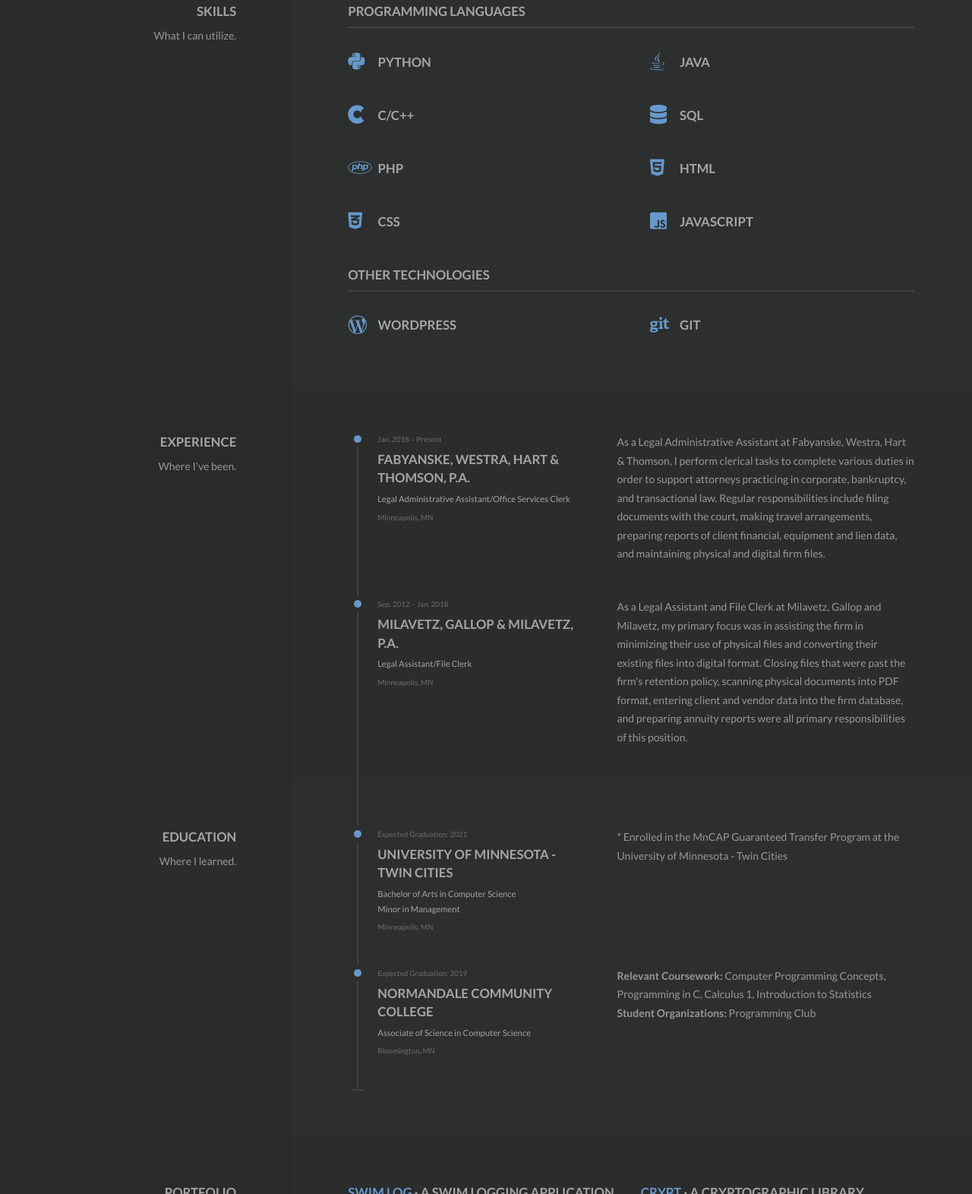
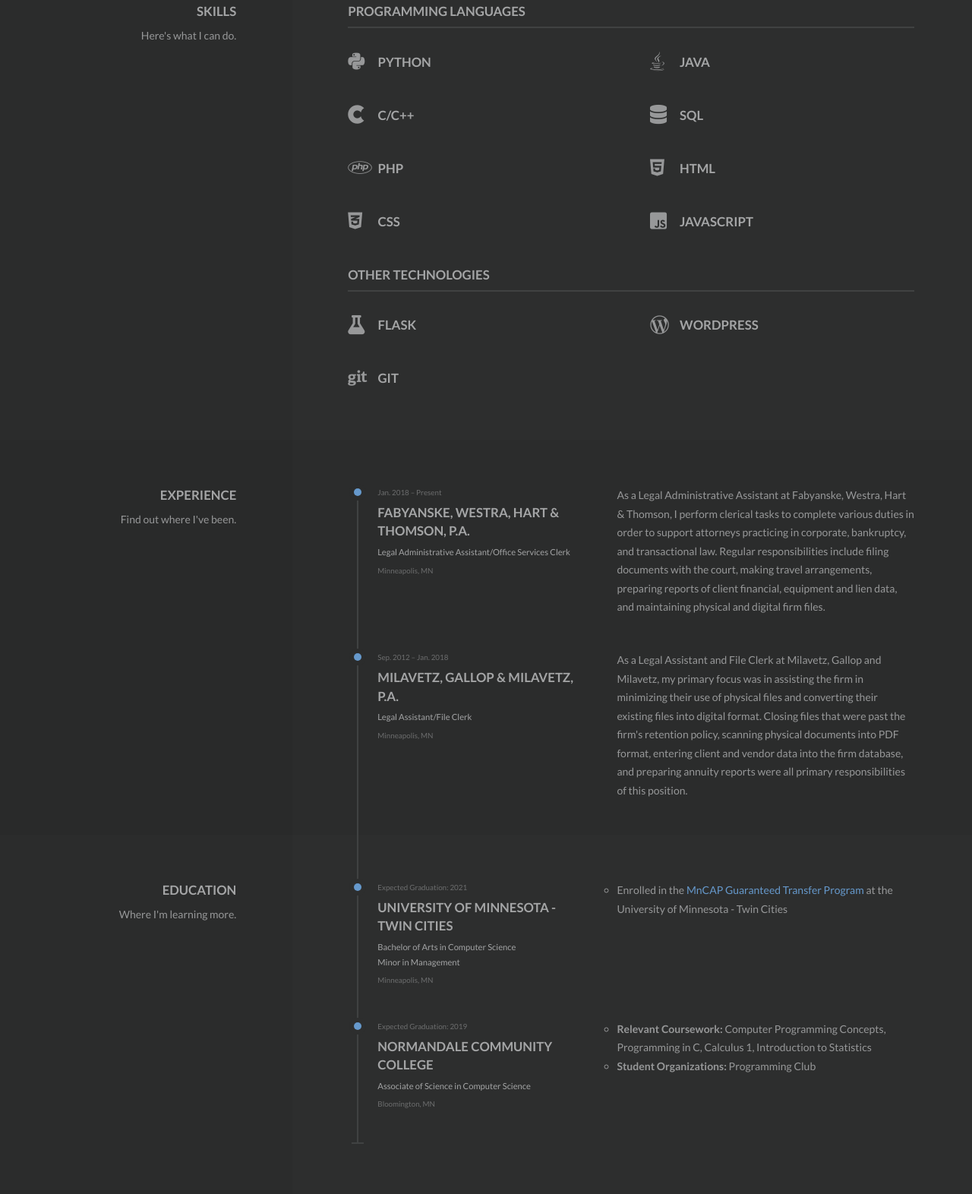
Before and after one commit to davidsalazkin/personal_portfolio, a plain HTML site: page index.html in a window 1280 px wide. Shown: the part 1228-2800 px from the top of the page at 76% size. Drawn offline with Linux system fonts and the light colour scheme.

Commit message:
content revisions

```diff
--- a/index.html
+++ b/index.html
@@ -208,7 +208,7 @@
                                     About
                                 </h2>
                                 <div class="o-content__body  o-section__description">
-                                    Who I am.
+                                    This is me.
                                 </div>
                             </div>
                         </header><!-- /o-section__header -->
@@ -258,7 +258,7 @@
                                     Skills
                                 </h2>
                                 <div class="o-content__body  o-section__description">
-                                    What I can utilize.
+                                    Here's what I can do.
                                 </div>
                             </div>
                         </header><!-- /o-section__header -->
@@ -272,7 +272,7 @@
                                 <div class="o-grid__col-sm-6">
                                     <div class="o-media  o-media--block  o-content">
                                         <div class="o-media__figure">
-                                            <div class="c-number  t-primary-color">
+                                            <div class="c-number">
                                                 <i class="fab fa-lg fa-python" style="font-weight: 400"></i>
                                             </div>
                                         </div>
@@ -288,7 +288,7 @@
                                 <div class="o-grid__col-sm-6">
                                     <div class="o-media  o-media--block  o-content">
                                         <div class="o-media__figure">
-                                            <div class="c-number  t-primary-color">
+                                            <div class="c-number">
                                                 <i class="fab fa-lg fa-java"></i>
                                             </div>
                                         </div>
@@ -304,7 +304,7 @@
                                 <div class="o-grid__col-sm-6">
                                     <div class="o-media  o-media--block  o-content">
                                         <div class="o-media__figure">
-                                            <div class="c-number  t-primary-color">
+                                            <div class="c-number">
                                                 <i class="fab fa-lg fa-cuttlefish" style="font-weight: 400"></i>
                                             </div>
                                         </div>
@@ -320,7 +320,7 @@
                                 <div class="o-grid__col-sm-6">
                                     <div class="o-media  o-media--block  o-content">
                                         <div class="o-media__figure">
-                                            <div class="c-number  t-primary-color">
+                                            <div class="c-number">
                                                 <i class="fas fa-lg fa-database"></i>
                                             </div>
                                         </div>
@@ -336,8 +336,8 @@
                                 <div class="o-grid__col-sm-6">
                                     <div class="o-media  o-media--block  o-content">
                                         <div class="o-media__figure">
-                                            <div class="c-number  t-primary-color">
-                                                <i class="fab fa-lg fa-php" style="font-weight: 400"></i>
+                                            <div class="c-number">
+                                                <i class="fab fa-lg fa-php"></i>
                                             </div>
                                         </div>
                                         <div class="o-media__body  o-content__body">
@@ -352,7 +352,7 @@
                                 <div class="o-grid__col-sm-6">
                                     <div class="o-media  o-media--block  o-content">
                                         <div class="o-media__figure">
-                                            <div class="c-number  t-primary-color">
+                                            <div class="c-number">
                                                 <i class="fab fa-lg fa-html5" style="font-weight: 400"></i>
                                             </div>
                                         </div>
@@ -368,7 +368,7 @@
                                 <div class="o-grid__col-sm-6">
                                     <div class="o-media  o-media--block  o-content">
                                         <div class="o-media__figure">
-                                            <div class="c-number  t-primary-color">
+                                            <div class="c-number">
                                                 <i class="fab fa-lg fa-css3-alt" style="font-weight: 400"></i>
                                             </div>
                                         </div>
@@ -384,7 +384,7 @@
                                 <div class="o-grid__col-sm-6">
                                     <div class="o-media  o-media--block  o-content">
                                         <div class="o-media__figure">
-                                            <div class="c-number  t-primary-color">
+                                            <div class="c-number">
                                                 <i class="fab fa-lg fa-js-square" style="font-weight: 400"></i>
                                             </div>
                                         </div>
@@ -406,8 +406,24 @@
                                 <div class="o-grid__col-sm-6">
                                     <div class="o-media  o-media--block  o-content">
                                         <div class="o-media__figure">
-                                            <div class="c-number  t-primary-color">
-                                                <i class="fab fa-lg fa-wordpress-simple" style="font-weight: 400"></i>
+                                            <div class="c-number">
+                                                <i class="fas fa-lg fa-flask"></i>
+                                            </div>
+                                        </div>
+                                        <div class="o-media__body  o-content__body">
+                                            <h3>Flask</h3>
+                                            <p>
+                                                <!-- Maybe something here -->
+                                            </p>
+                                        </div>
+                                    </div><!-- /o-media o-content -->
+                                </div><!-- /o-grid__col -->
+
+                                <div class="o-grid__col-sm-6">
+                                    <div class="o-media  o-media--block  o-content">
+                                        <div class="o-media__figure">
+                                            <div class="c-number">
+                                                <i class="fab fa-lg fa-wordpress-simple"></i>
                                             </div>
                                         </div>
                                         <div class="o-media__body  o-content__body">
@@ -422,7 +438,7 @@
                                 <div class="o-grid__col-sm-6">
                                     <div class="o-media  o-media--block  o-content">
                                         <div class="o-media__figure">
-                                            <div class="c-number  t-primary-color">
+                                            <div class="c-number">
                                                 <i class="fab fa-lg fa-git" style="font-weight: 400"></i>
                                             </div>
                                         </div>
@@ -464,7 +480,7 @@
                                     Experience
                                 </h2>
                                 <div class="o-content__body  o-section__description">
-                                    Where I&#39;ve been.
+                                    Find out where I&#39;ve been.
                                 </div>
                             </div>
                         </header><!-- /o-section__header -->
@@ -556,7 +572,7 @@
                                     Education
                                 </h2>
                                 <div class="o-content__body  o-section__description">
-                                    Where I learned.
+                                    Where I&#39;m learning more.
                                 </div>
                             </div>
                         </header><!-- /o-section__header -->
@@ -587,9 +603,11 @@
                                                     </div>
                                                 </div>
                                                 <div class="o-grid__col-md-7">
-                                                    <p>
-                                                        * Enrolled in the MnCAP Guaranteed Transfer Program at the University of Minnesota - Twin Cities
-                                                    </p>
+                                                    <ul style="list-style-type:circle; margin:0; padding:0;">
+                                                        <li>
+                                                            Enrolled in the <a href="https://admissions.tc.umn.edu/forms/mncap.php" target="_blank">MnCAP Guaranteed Transfer Program</a> at the University of Minnesota - Twin Cities
+                                                        </li>
+                                                    </ul>
                                                 </div>
                                             </div><!-- /o-grid -->
                                         </div><!-- /o-content -->
@@ -614,9 +632,14 @@
                                                     </div>
                                                 </div>
                                                 <div class="o-grid__col-md-7">
-                                                    <p>
-                                                        <strong>Relevant Coursework:</strong> Computer Programming Concepts, Programming in C, Calculus 1, Introduction to Statistics<br/><strong>Student Organizations:</strong> Programming Club
-                                                    </p>
+                                                    <ul style="list-style-type:circle; margin:0; padding:0;">
+                                                        <li>
+                                                            <strong>Relevant Coursework:</strong> Computer Programming Concepts, Programming in C, Calculus 1, Introduction to Statistics
+                                                        </li>
+                                                        <li>
+                                                            <strong>Student Organizations:</strong> Programming Club
+                                                        </li>
+                                                    </ul>
                                                 </div>
                                             </div><!-- /o-grid -->
                                         </div><!-- /o-content -->
@@ -652,7 +675,7 @@
                                     Portfolio
                                 </h2>
                                 <div class="o-content__body  o-section__description">
-                                    What I've done.
+                                    The work I&#39;ve done.
                                 </div>
                             </div>
                         </header><!-- /o-section__header -->
@@ -672,7 +695,7 @@
                                         <strong>STACK:</strong> Python HTML CSS JS SQL Flask
                                     </p>
                                     <h4>
-                                        <a href="https://github.com/davidsalazkin/swim_log" target="_blank">View this project on Github.</a>
+                                        <a href="https://github.com/davidsalazkin/swim_log" target="_blank"><i class="fas fa-code"></i> View source</a>
                                     </h4>
                                 </div><!-- /o-grid__col -->
 
@@ -687,7 +710,7 @@
                                         <strong>STACK:</strong> Python
                                     </p>
                                     <h4>
-                                        <a href="https://github.com/davidsalazkin/crypt_library" target="_blank">View this project on Github.</a>
+                                        <a href="https://github.com/davidsalazkin/crypt_library" target="_blank"><i class="fas fa-code"></i> View source</a>
                                     </h4>
                                 </div><!-- /o-grid__col -->
 
@@ -702,7 +725,7 @@
                                         <strong>STACK:</strong> Wordpress Masterstudy
                                     </p>
                                     <h4>
-                                        This project is closed source.
+                                        <i class="fas fa-eye-slash"></i> Closed source
                                     </h4>
                                 </div><!-- /o-grid__col -->
 
@@ -717,7 +740,7 @@
                                         <strong>STACK:</strong> Python JSON News-API
                                     </p>
                                     <h4>
-                                        <a href="https://github.com/davidsalazkin/headline_scraper" target="_blank">View this project on Github.</a>
+                                        <a href="https://github.com/davidsalazkin/headline_scraper" target="_blank"><i class="fas fa-code"></i> View source</a>
                                     </h4>
                                 </div><!-- /o-grid__col -->
 
```
Also changed, not shown: 1 other file.
